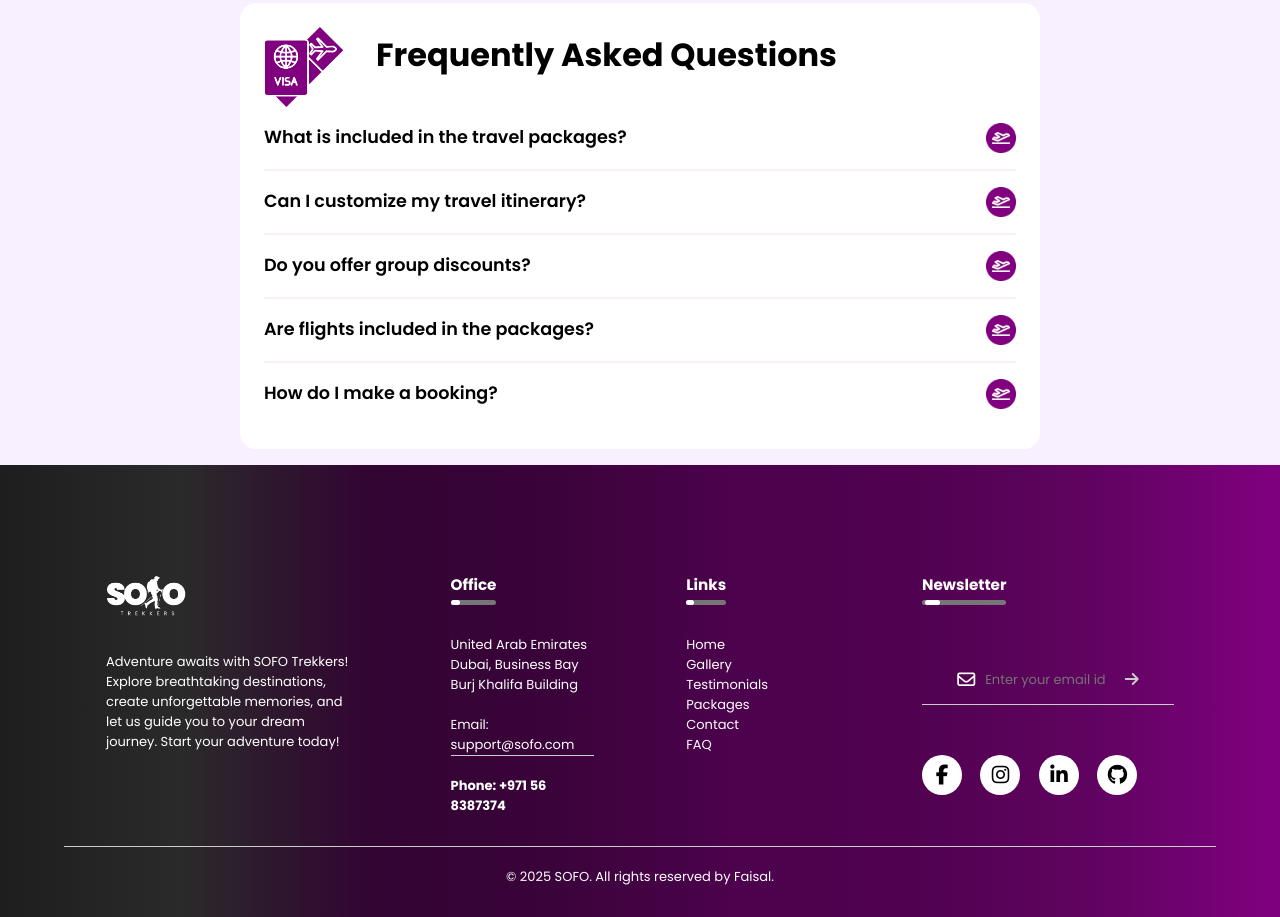
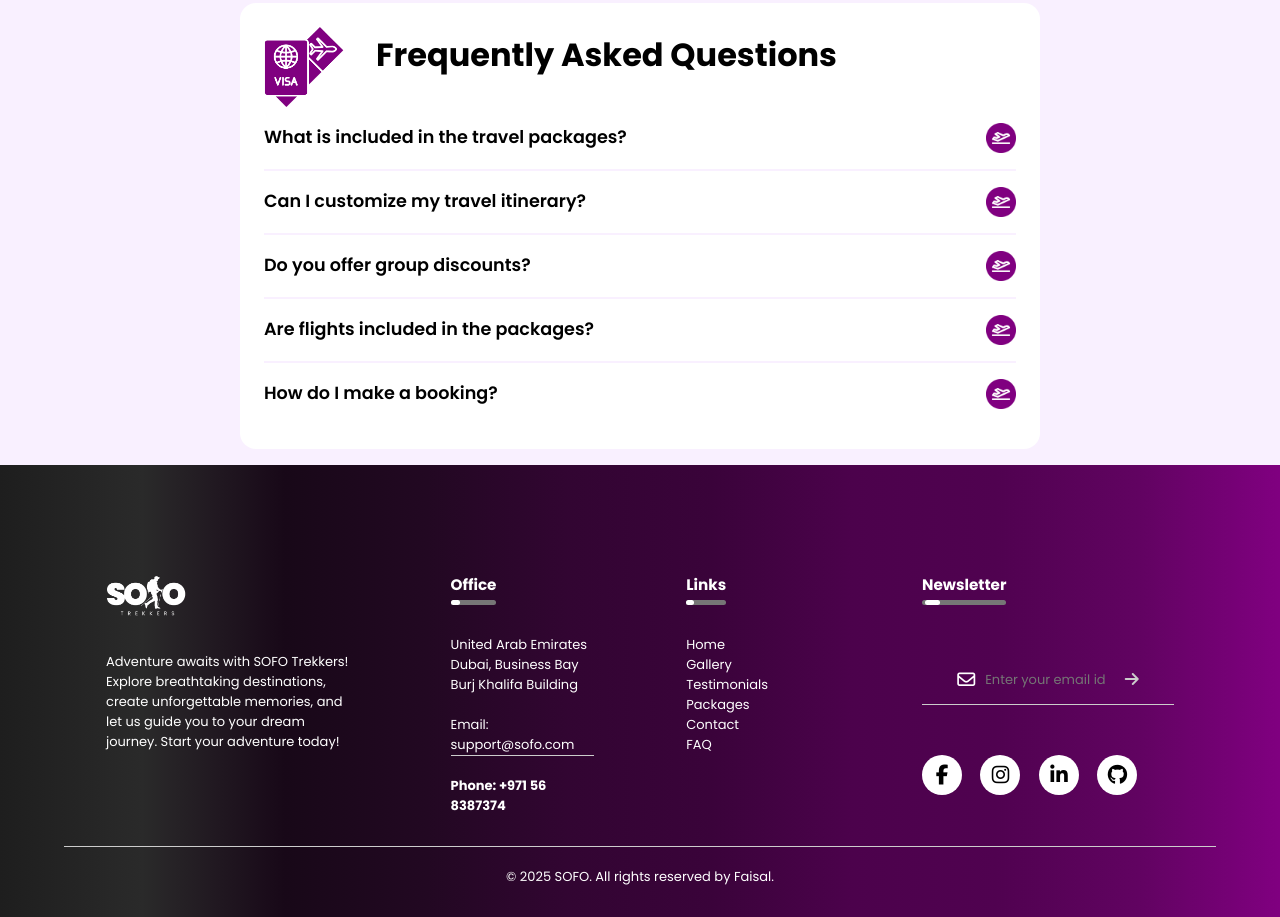
Before and after one commit to Mohammed-Faisal-34/mohamfaisal34.github.io, a plain HTML site: page Frontend/index.html in a window 1280 px wide. Shown: the part 3613-4530 px from the top of the page. Drawn offline with nearby package versions, Linux system fonts and the light colour scheme.

Commit message:
Frontend

```diff
--- a/Frontend/Style.css
+++ b/Frontend/Style.css
@@ -2096,7 +2096,7 @@ textarea.input {
 footer {
     width: 100%;
     position: absolute;
-    background: linear-gradient(to right, #1e1e1e, #2a2a2a, #320532, #3a033a, #4c024c, #500250, #610361, #800080);
+    background: linear-gradient(to right, #1e1e1e, #2a2a2a, #180818, #220822, #320532, #3a033a, #4c024c, #500250, #610361, #800080);
     color: white;
     padding: 100px 0 30px;
     font-size: 13px;
```
